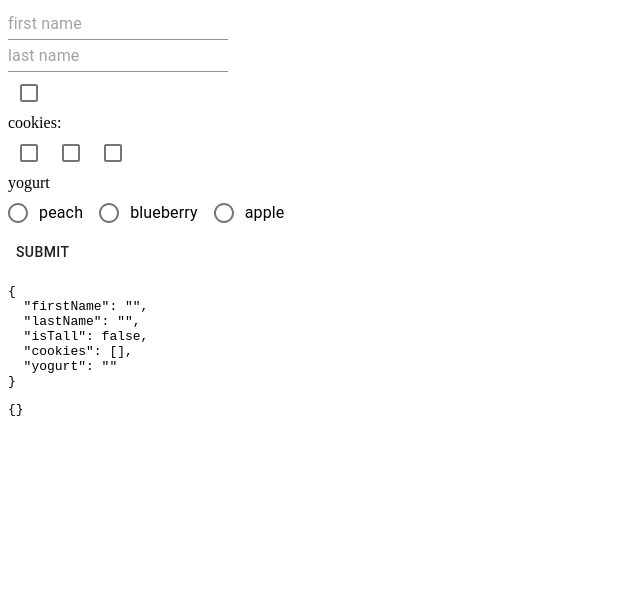
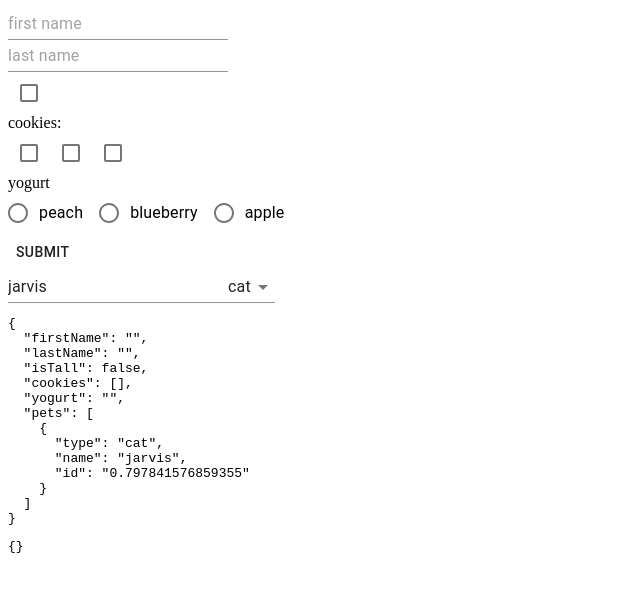
Before and after one commit to KIM-JUNHO/formik2, a React (Create React App) app: page / in a window 1280 px wide. Shown: the top 592 px of the page, without its empty margins (0-640 px from the left). Built offline with nearby package versions, Linux system fonts and the light colour scheme.

Commit message:
fieldarray select

```diff
--- a/src/App.tsx
+++ b/src/App.tsx
@@ -1,11 +1,20 @@
 import React from 'react';
-import { Formik, Field, Form, useField, FieldAttributes } from 'formik';
+import {
+  Formik,
+  Field,
+  Form,
+  useField,
+  FieldAttributes,
+  FieldArray
+} from 'formik';
 import {
   TextField,
   Button,
   Checkbox,
   Radio,
-  FormControlLabel
+  FormControlLabel,
+  Select,
+  MenuItem
 } from '@material-ui/core';
 import * as yup from 'yup';
 
@@ -48,7 +57,8 @@
           lastName: '',
           isTall: false,
           cookies: [],
-          yogurt: ''
+          yogurt: '',
+          pets: [{ type: 'cat', name: 'jarvis', id: '' + Math.random() }]
         }}
         validationSchema={validationSchema}
         onSubmit={(data, { setSubmitting }) => {
@@ -101,6 +111,31 @@
                 submit
               </Button>
             </div>
+            <FieldArray name="pets">
+              {arrayHelpers => (
+                <div>
+                  {values.pets.map((pet, index) => {
+                    return (
+                      <div key={pet.id}>
+                        <MyTextField
+                          placeholder="pet name"
+                          name={`pets.${index}.name`}
+                        />
+                        <Field
+                          name={`pets.${index}.type`}
+                          type="select"
+                          as={Select}
+                        >
+                          <MenuItem value="cat">cat</MenuItem>
+                          <MenuItem value="dog">dog</MenuItem>
+                          <MenuItem value="frog">frog</MenuItem>
+                        </Field>
+                      </div>
+                    );
+                  })}
+                </div>
+              )}
+            </FieldArray>
             <pre>{JSON.stringify(values, null, 2)}</pre>
             <pre>{JSON.stringify(errors, null, 2)}</pre>
           </Form>
```
